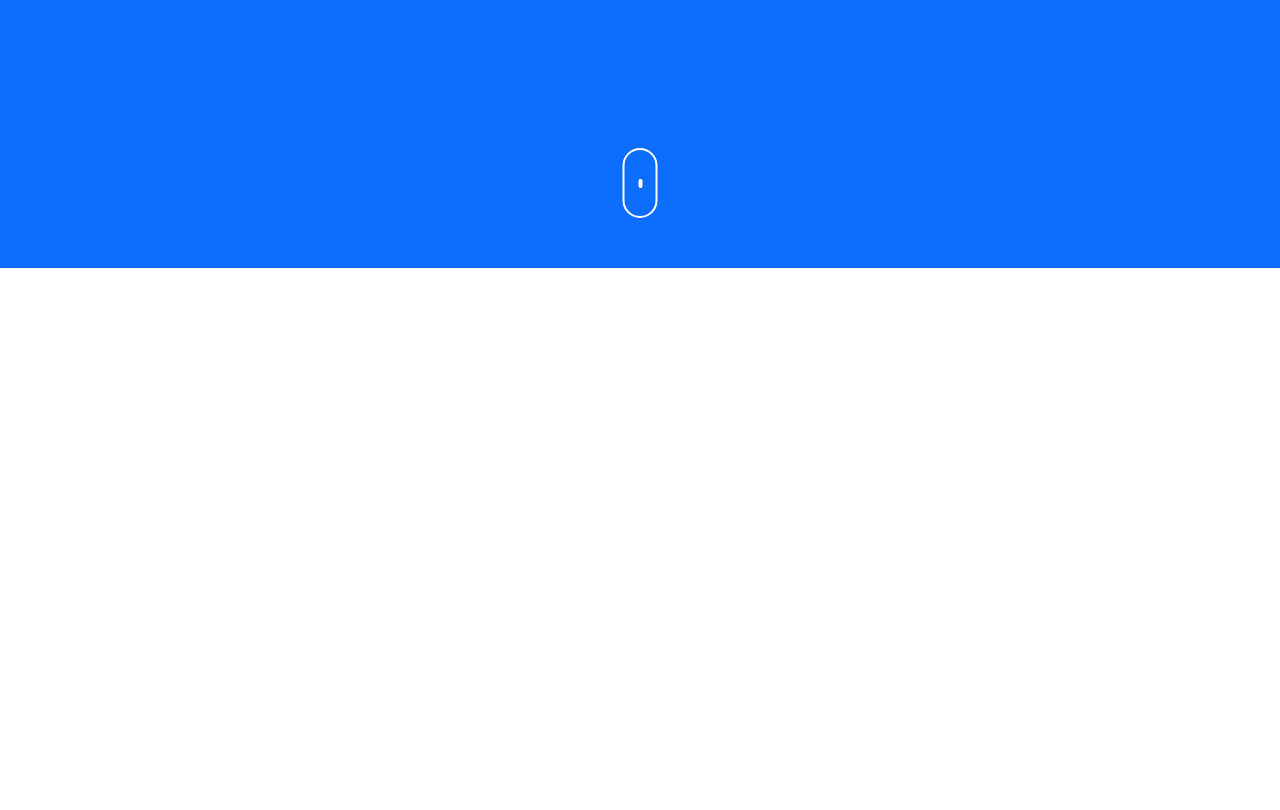
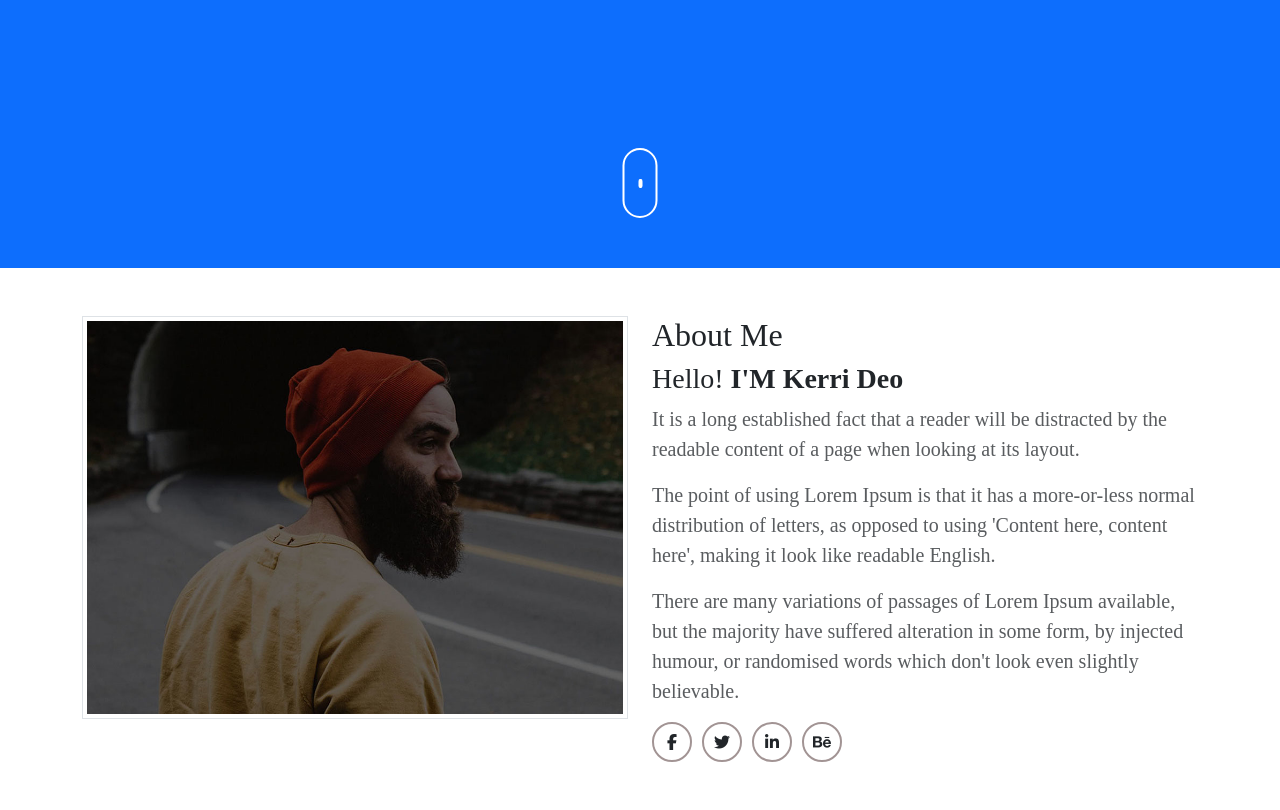
Before and after one commit to Sarah-Elhefnawy/kerri, a plain HTML site: page index.html in a window 1280 px wide. Shown: the part 532-1342 px from the top of the page. Before the commit the page ends 800 px from the top, so only its background shows below. Drawn offline with Linux system fonts and the light colour scheme; a web font is replaced by a local one.

Commit message:
About Section

```diff
--- a/css/main.css
+++ b/css/main.css
@@ -95,3 +95,41 @@ h1::after {
     -o-border-radius: 30%;
 }
 /* End of header */
+
+/* Start of about */
+.about .icon {
+    width: 2.5rem;
+    height: 2.5rem;
+    border: .125rem solid #a29494;
+    display: flex;
+    justify-content: center;
+    align-items: center;
+    border-radius: 50%;
+    -webkit-border-radius: 50%;
+    -moz-border-radius: 50%;
+    -ms-border-radius: 50%;
+    -o-border-radius: 50%;
+    margin-right: .625rem;
+    transition: all 0.3s ease;
+    -webkit-transition: all 0.3s ease;
+    -moz-transition: all 0.3s ease;
+    -ms-transition: all 0.3s ease;
+    -o-transition: all 0.3s ease;
+}
+
+.about .icon:hover {
+    border-color: var(--main-color);
+}
+
+.about .icon i {
+    transition: 0.3s all ease;
+    -webkit-transition: 0.3s all ease;
+    -moz-transition: 0.3s all ease;
+    -ms-transition: 0.3s all ease;
+    -o-transition: 0.3s all ease;
+}
+
+.about .icon:hover i {
+    color: var(--main-color);
+}
+/* End of about */
--- a/index.html
+++ b/index.html
@@ -33,19 +33,19 @@
                         <a class="nav-link active" aria-current="page" href="#home">Home</a>
                     </li>
                     <li class="nav-item">
-                        <a class="nav-link" href="#">about</a>
+                        <a class="nav-link" href="#about">about</a>
                     </li>
                     <li class="nav-item">
-                        <a class="nav-link" href="#">client</a>
+                        <a class="nav-link" href="#client">client</a>
                     </li>
                     <li class="nav-item">
-                        <a class="nav-link" href="#">portfolio</a>
+                        <a class="nav-link" href="#portfolio">portfolio</a>
                     </li>
                     <li class="nav-item">
-                        <a class="nav-link" href="#">blog</a>
+                        <a class="nav-link" href="#blog">blog</a>
                     </li>
                     <li class="nav-item">
-                        <a class="nav-link" href="#">contact</a>
+                        <a class="nav-link" href="#contact">contact</a>
                     </li>
                 </ul>
             </div>
@@ -68,7 +68,55 @@
         </div>
     </header>
 
-    <main></main>
+    <main>
+        <!-- Start of about -->
+        <section id="about" class="about py-5">
+            <div class="container">
+                <div class="row">
+                    <!-- about image -->
+                    <div class="col-lg-6">
+                        <div class="inner border p-1">
+                            <img src="./images/about.jpg" class="d-block w-100" alt="">
+                        </div>
+                    </div>
+
+                    <!-- about content -->
+                    <div class="col-lg-6 mt-4 mt-lg-0">
+                        <h2>About Me</h2>
+                        <h3>Hello! <strong>I'M Kerri Deo</strong></h3>
+                        <p class="text-muted lead">It is a long established fact that a reader will be distracted by the
+                            readable content of
+                            a page when looking at its layout.
+                        </p>
+                        <p class="text-muted lead">The point of using Lorem Ipsum is that it has a more-or-less normal
+                            distribution of
+                            letters, as opposed to using 'Content here, content here', making it look like readable
+                            English.
+                        </p>
+                        <p class="text-muted lead">There are many variations of passages of Lorem Ipsum available, but
+                            the majority have
+                            suffered alteration in some form, by injected humour, or randomised words which don't
+                            look even slightly believable.</p>
+                        <div class="icon-holder d-flex align-items-center">
+                            <div class="icon">
+                                <i class="fa-brands fa-facebook-f"></i>
+                            </div>
+                            <div class="icon">
+                                <i class="fa-brands fa-twitter"></i>
+                            </div>
+                            <div class="icon">
+                                <i class="fa-brands fa-linkedin-in"></i>
+                            </div>
+                            <div class="icon">
+                                <i class="fa-brands fa-behance"></i>
+                            </div>
+                        </div>
+                    </div>
+                </div>
+            </div>
+        </section>
+        <!-- End of about -->
+
     <footer></footer>
 
     <script src="./js/bootstrap.bundle.min.js"></script>
```
